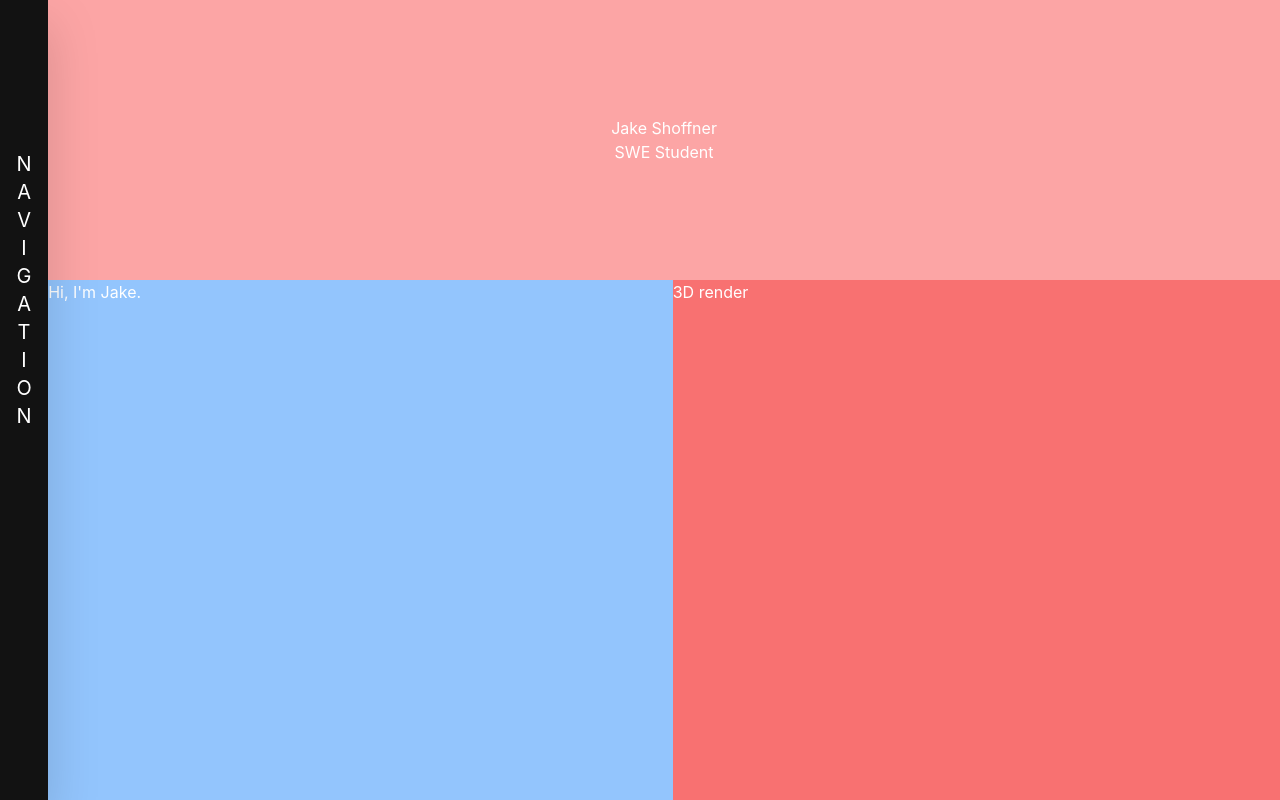
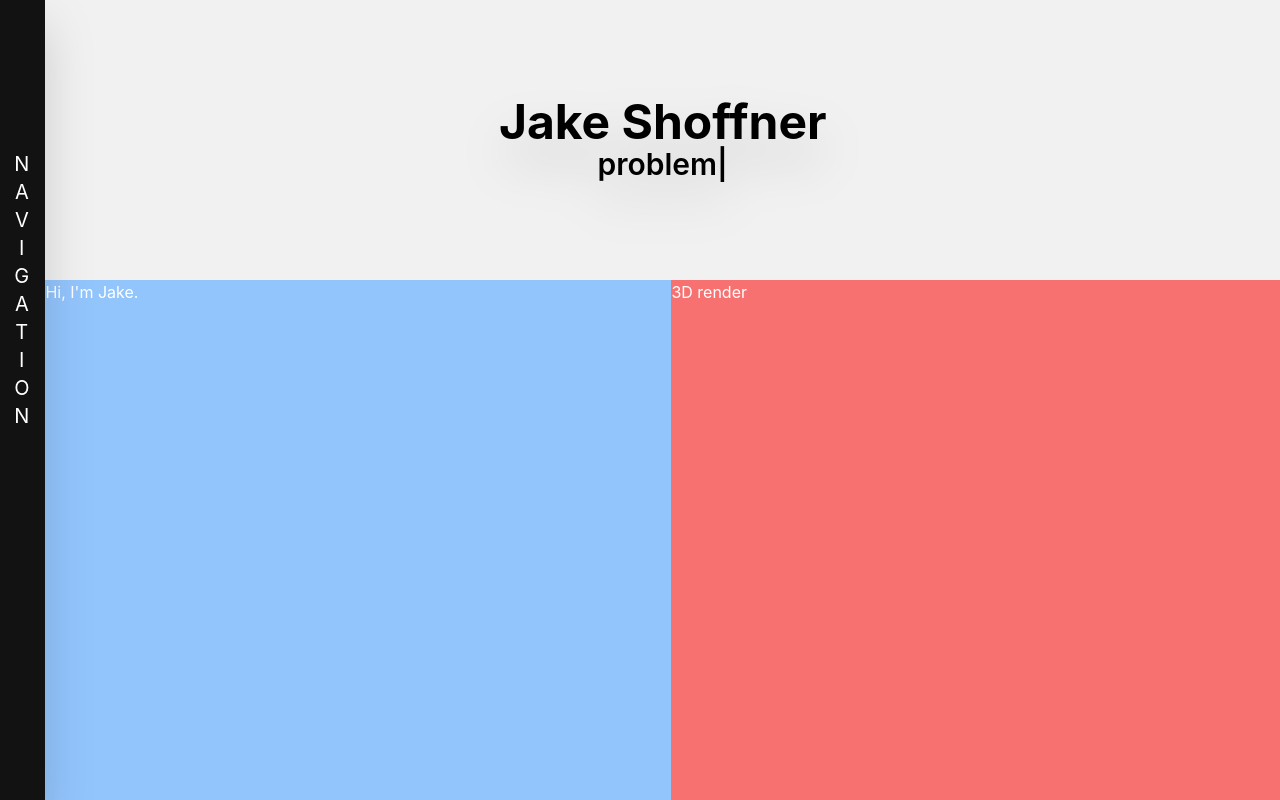
Before and after one commit to Jxk0be/Jake-Shoffner-SWE-Student, a React (Create React App) app: page / in a window 1280 px wide. Built offline with nearby package versions, Linux system fonts and the light colour scheme; some icons are missing.

Commit message:
fixed a little of sidebar and homepage

```diff
--- a/package.json
+++ b/package.json
@@ -9,6 +9,7 @@
     "react": "^18.2.0",
     "react-dom": "^18.2.0",
     "react-scripts": "5.0.1",
+    "react-typed": "^1.2.0",
     "web-vitals": "^2.1.4"
   },
   "scripts": {
--- a/src/components/Hero.jsx
+++ b/src/components/Hero.jsx
@@ -1,12 +1,17 @@
 import React from 'react'
+import Typed from 'react-typed';
 
 const Hero = () => {
   return (
     <div className='w-full pt-[70px] h-screen md:pt-[0vh] flex justify-between items-center flex-col text-white'>
-      <div className='flex justify-center flex-col items-center w-full h-[35vh] bg-red-300 max-w-[1500px]'>
-        <h1>Jake Shoffner</h1>
-        <h1>SWE Student</h1>
-      </div>
+      <div className='flex justify-center flex-col items-center w-full h-[35vh] max-w-[1500px] md:text-5xl text-4xl font-bold text-black'>
+
+        <div className='drop-shadow-2xl flex flex-col justify-center items-center'>
+          <h1>Jake Shoffner</h1>
+          <Typed className="md:text-3xl text-2xl font-semibold" strings={['software engineer...', 'problem solver...', 'self-proclaimed comedian...']} typeSpeed={65} loop backDelay={1800} backSpeed={50}/>
+        </div>
+
+       </div>
 
       <div className='grid md:grid-rows-1 h-[65vh] bg-red-400 max-w-[1500px] grid-flow-col w-full grid-rows-2'>
         <div className='bg-blue-300'>
--- a/src/components/Sidebar.jsx
+++ b/src/components/Sidebar.jsx
@@ -4,35 +4,21 @@ import { Icon } from '@iconify/react';
 
 const Navbar = () => {
   const [sidebar, setSidebar] = useState(true);
+  const nav = "NAVIGATION";
+  const navArray = nav.split("");
 
   return (
-    <div className={`hidden duration-300 bg-[#121212] text-white drop-shadow-2xl h-screen w- relative md:flex justify-center ${sidebar ? 'w-[0vw] md:w-[50px]' : 'w-[0vw] md:w-[185px]'}`}>
-        <div className='top-[150px] absolute'>
-          <div className={`w-full h-1/2 flex flex-col select-none ${sidebar ? 'text-[0px]' : 'text-lg font-semibold'}`}>
-            <h1 className='my-6 hover:scale-105 ease-linear duration-150'><span className='text-[#1db954]'>0000: </span>About</h1>
-            <h1 className='my-6 hover:scale-105 ease-linear duration-150'><span className='text-[#1db954]'>0001: </span>Experience</h1>
-            <h1 className='my-6 hover:scale-105 ease-linear duration-150'><span className='text-[#1db954]'>0010: </span>Projects</h1>
-            <h1 className='my-6 hover:scale-105 ease-linear duration-150'><span className='text-[#1db954]'>0011: </span>Skills</h1>
-            <h1 className='my-6 hover:scale-105 ease-linear duration-150'><span className='text-[#1db954]'>0100: </span>Contact</h1>
-          </div>
-        </div>
-
+    <div className={`hidden duration-300 bg-[#121212] text-white drop-shadow-2xl h-screen w- relative md:flex justify-center md:w-[185px] ${sidebar ? 'ml-[-133px]' : ''}`}>
+        {/* This is the click-able icon that opens the sidebar */}
         <div className='right-1.5 duration-300 absolute text-[#1db954] font-bold top-[50px] hover:text-[#188b40] hover:rotate-90'>
             <h1 className='cursor-pointer' onClick={() => setSidebar(!sidebar)}><Icon className='text-[35px]' icon="game-icons:multi-directions" /></h1>
         </div>
 
-      <div className={`absolute top-[150px] select-none items-center flex flex-col text-xl ${sidebar ? '' : 'opacity-0'}`}>
-        <h1>N</h1>
-        <h1>A</h1>
-        <h1>V</h1>
-        <h1>I</h1>
-        <h1>G</h1>
-        <h1>A</h1>
-        <h1>T</h1>
-        <h1>I</h1>
-        <h1>O</h1>
-        <h1>N</h1>
+      {/* This is the click-able "NAVBAR" horizontal text along the sidebar... it also opens the sidebar*/}
+      <div onClick={() => setSidebar(!sidebar)} className={`absolute top-[150px] cursor-pointer select-none hover:scale-105 duration-300 items-center flex flex-col text-xl right-4 ${sidebar ? '' : 'ml-[-133px]'}`}>
+        {navArray.map((x, index) => <h1 key={index}>{x}</h1>)}
       </div>
+
     </div>
   )
 }
```
Also changed, not shown: 1 other file (tests, documents, lock files or other folders).
